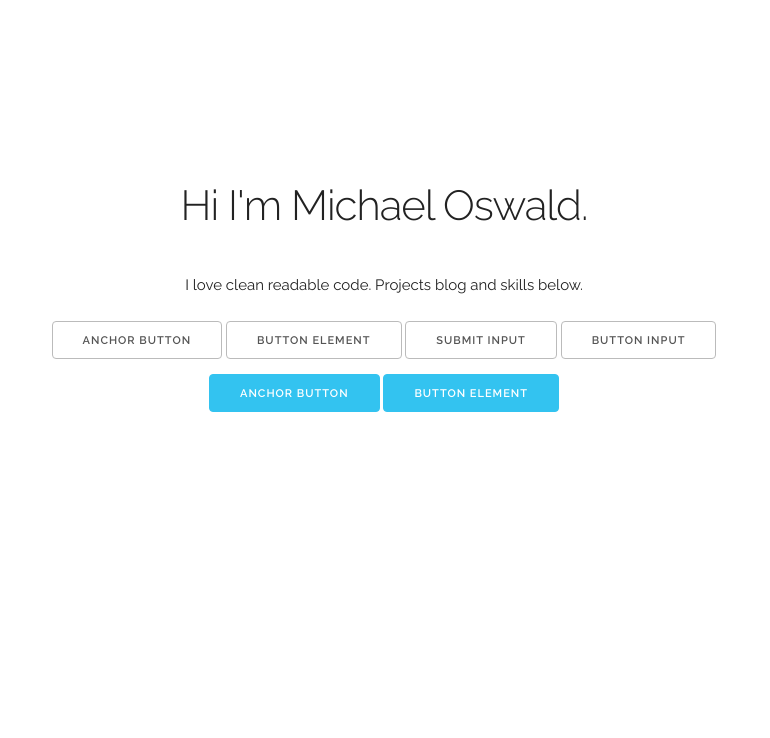
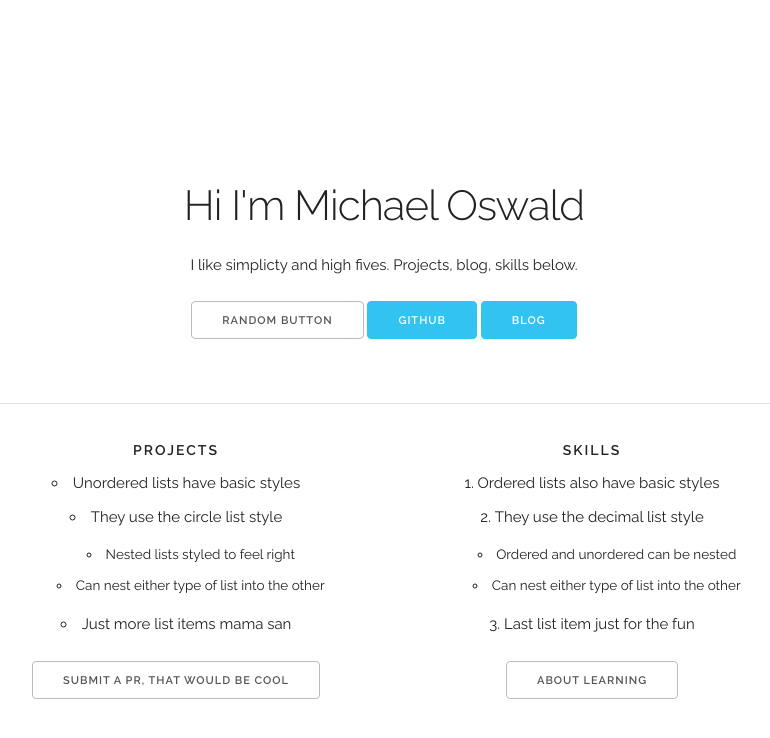
Before and after one commit to air5/me, a Jekyll site: the page built from index.html, in a window 1280 px wide. Shown: the top 738 px of the page, without its empty margins (256-1026 px from the left). Built offline with Jekyll 4.4.1, drawn with Linux system fonts in a browser that asks for light colours.

Commit message:
Make edits to my site

```diff
--- a/_includes/header.html
+++ b/_includes/header.html
@@ -2,23 +2,60 @@
 <div class="container">
 
     <section class="header">
-        <h2 class="title">Hi I'm Michael Oswald.</h2>
-        <div class="value-props row">
+        <h2 class="title">Hi I'm Michael Oswald</h2>
+        <div class="row">
 
-            <div class="value-prop row">
-                I love clean readable code. Projects blog and skills below.
+            <div class="row">
+                I like simplicty and high fives. Projects, blog, skills below.
             </div>
-            <br>
-            <a class="button" href="#">Anchor button</a>
-            <button>Button element</button>
-            <input type="submit" value="submit input">
-            <input type="button" value="button input">
+            <br/>
+            <button>Random Button</button>
+            <!-- Primary buttons -->
+            <button class="button-primary"><i class="fa fa-github"></i> Github</button>
+            <button class="button-primary">Blog</button>
 
-            <!-- Primary buttons -->
-            <a class="button button-primary" href="#">Anchor button</a>
-            <button class="button-primary">Button element</button>
+                <br/>
+                <br/>
+            <hr>
+            <div class="row">
+
+                <div class="row docs-example">
+
+                    <div class="six columns">
+                        <h6 class="docs-header">Projects</h6>
+                        <ul>
+                            <li>Unordered lists have basic styles</li>
+                            <li>
+                                They use the circle list style
+                                <ul>
+                                    <li>Nested lists styled to feel right</li>
+                                    <li>Can nest either type of list into the other</li>
+                                </ul>
+                            </li>
+                            <li>Just more list items mama san</li>
+                        </ul>
+                        <button>Submit a PR, that would be cool</button>
+                    </div>
+                    <div class="six columns">
+                        <h6 class="docs-header">Skills</h6>
+                        <ol>
+                            <li>Ordered lists also have basic styles</li>
+                            <li>
+                                They use the decimal list style
+                                <ul>
+                                    <li>Ordered and unordered can be nested</li>
+                                    <li>Can nest either type of list into the other</li>
+                                </ul>
+                            </li>
+                            <li>Last list item just for the fun</li>
+                        </ol>
+                        <button>About Learning</button>
+                    </div>
+                </div>
 
 
+
+            </div>
         </div>
     </section>
 </div>
```
